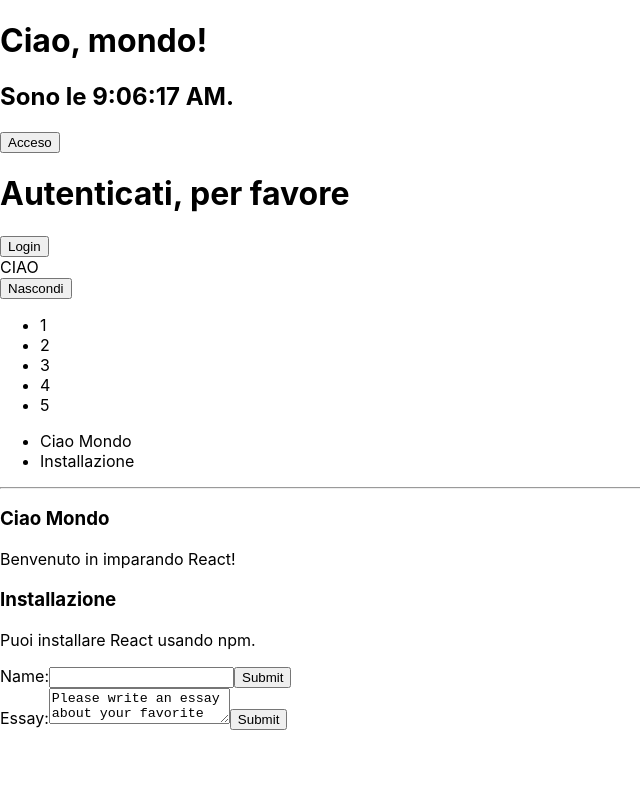
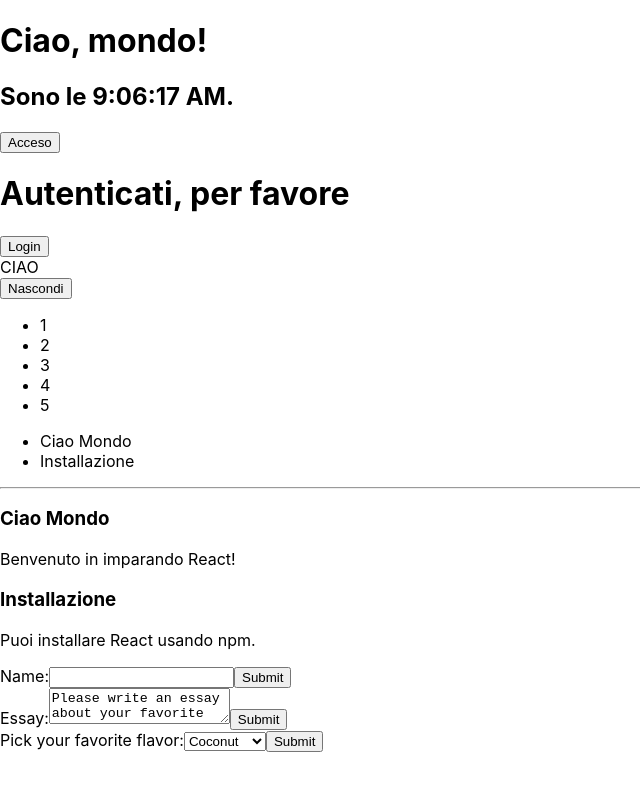
Before and after one commit to vitis95/helloworldreact, a React (Create React App) app: page / in a window 1280 px wide. Shown: the top 790 px of the page, without its empty margins (0-640 px from the left). Built offline with nearby package versions, Linux system fonts and the light colour scheme.

Commit message:
root-13 FlavorForm

```diff
--- a/public/index.html
+++ b/public/index.html
@@ -32,6 +32,7 @@
     <div id="root-11"></div>
     <div id="root-12"></div>
     <div id="root-13"></div>
+    <div id="root-14"></div>
     <!--
       This HTML file is a template.
       If you open it directly in the browser, you will see an empty page.
--- a/src/index.js
+++ b/src/index.js
@@ -413,8 +413,8 @@
 }
 
 const articoli = [
-    {id: 1, titolo: 'Ciao Mondo', testo: 'Benvenuto in imparando React!'},
-    {id: 2, titolo: 'Installazione', testo: 'Puoi installare React usando npm.'}
+    { id: 1, titolo: 'Ciao Mondo', testo: 'Benvenuto in imparando React!' },
+    { id: 2, titolo: 'Installazione', testo: 'Puoi installare React usando npm.' }
 ];
 ReactDOM.render(
     <Blog articoli={articoli} />,
@@ -425,7 +425,7 @@
 class NameForm extends React.Component {
     constructor(props) {
         super(props);
-        this.state = {value: ''};
+        this.state = { value: '' };
 
         this.handleChange = this.handleChange.bind(this);
         this.handleSubmit = this.handleSubmit.bind(this);
@@ -433,7 +433,7 @@
 
     handleChange(event) {
         // this.setState({value: event.target.value});
-        this.setState({value: event.target.value.toUpperCase()});
+        this.setState({ value: event.target.value.toUpperCase() });
     }
 
     handleSubmit(event) {
@@ -462,7 +462,7 @@
 
 
 class EssayForm extends React.Component {
-    constructor(props){
+    constructor(props) {
         super(props);
         this.state = {
             value: 'Please write an essay about your favorite DOM element.'
@@ -473,7 +473,7 @@
     }
 
     handleChange(event) {
-        this.setState({value: event.target.value});
+        this.setState({ value: event.target.value });
     }
 
     handleSubmit(event) {
@@ -498,6 +498,53 @@
     <EssayForm />,
     document.getElementById('root-13')
 );
+
+
+
+
+class FlavorForm extends React.Component {
+    constructor(props) {
+        super(props);
+        this.state = { value: 'coconut' };
+
+        this.handleChange = this.handleChange.bind(this);
+        this.handleSubmit = this.handleSubmit.bind(this);
+    }
+
+    handleChange(event) {
+        this.setState({ value: event.target.value });
+    }
+
+    handleSubmit(event) {
+        alert('Your favorite flavor is: ' + this.state.value);
+        event.preventDefault();
+    }
+
+    render() {
+        return (
+            <form onSubmit={this.handleSubmit}>
+                <label>
+                    Pick your favorite flavor:
+                    <select value={this.state.value} onChange={this.handleChange}>
+                        <option value="grapefruit">Grapefruit</option>
+                        <option value="lime">Lime</option>
+                        <option value="coconut">Coconut</option>
+                        <option value="mango">Mango</option>
+                    </select>
+                </label>
+                <input type="submit" value="Submit" />
+            </form>
+        )
+    }
+}
+
+ReactDOM.render(
+    <FlavorForm />,
+    document.getElementById('root-14')
+);
+
+
+
 
 
 
```
